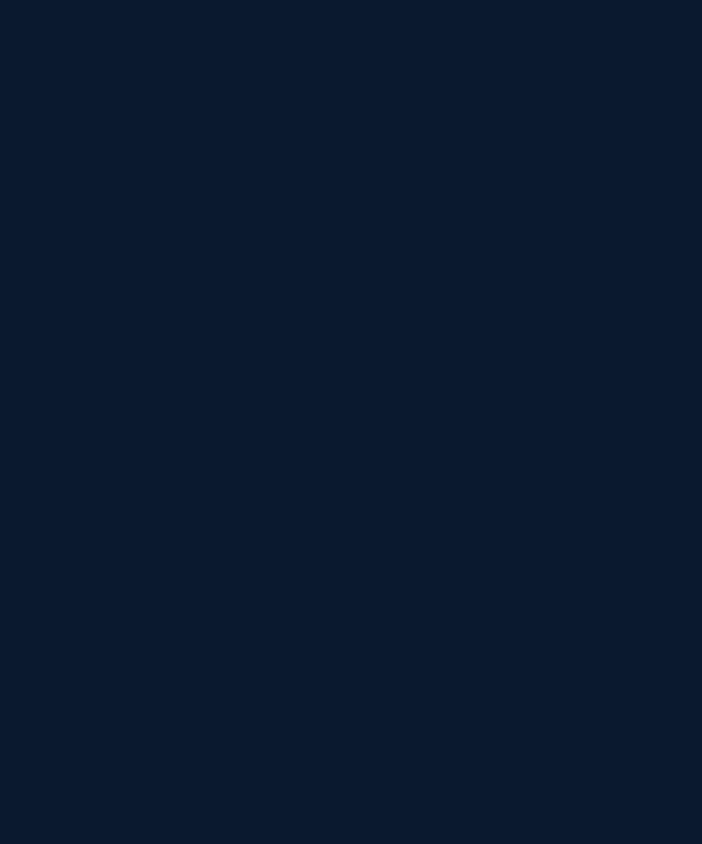
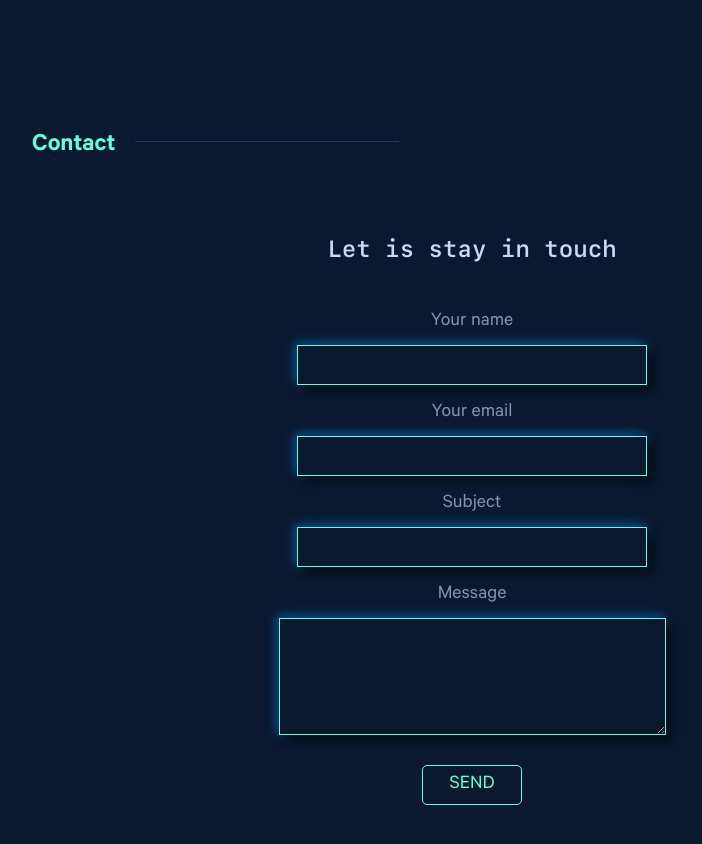
Before and after one commit to olimpiaspyra/portfolio, a React app: page / in a window 1280 px wide. Shown: the part 3100-3944 px from the top of the page, without its empty margins (168-870 px from the left). Before the commit the page ends 3220 px from the top, so only its background shows below. Built offline with nearby package versions, Linux system fonts and the light colour scheme.

Commit message:
Add contact section

```diff
--- a/src/components/layouts/MainContainer/MainContainer.jsx
+++ b/src/components/layouts/MainContainer/MainContainer.jsx
@@ -5,6 +5,7 @@ import HeroSection from '../../pages/HeroSection/HeroSection';
 import AboutSection from '../../pages/AboutSection/AboutSection';
 import ProjectsSection from '../../pages/ProjectsSection/Projects';
 import SkillsSection from '../../pages/SkillsSection/SkillsSections';
+import ContactSection from '../../pages/ContactSection/ContactSection';
 
 const StyledMainContainer = styled.main`
   width: 100%;
@@ -19,7 +20,8 @@ const MainContainer = () => {
       <HeroSection />
       <AboutSection />
       <ProjectsSection />
-      <SkillsSection/>
+      <SkillsSection />
+      <ContactSection />
     </StyledMainContainer>
   );
 };
--- /dev/null
+++ b/src/components/pages/ContactSection/ContactSection.jsx
@@ -0,0 +1,123 @@
+import React from 'react';
+import styled from 'styled-components';
+
+const StyledContainer = styled.section`
+max-width: 1000px;
+width: 100%;
+margin 0 auto;
+padding: 0 50px;
+min-height: 100vh;
+
+@media screen and (max-width: 1200px) {
+  padding: 0;
+}
+
+  h2 {
+    display: flex;
+    align-items: center;
+    margin: 10px 0 40px;
+    font-size: 2.6rem;
+    color: var(--green);
+    font-weight: 600;
+
+    &:after {
+      content: '';
+      display: block;
+      position: relative;
+      top: -5px;
+      margin-left: 20px;
+      height: 1px;
+      width: 30%;
+      background-color: var(--lightest-navy);
+    }
+  }
+`;
+
+const StyledSection = styled.div`
+  display: flex;
+  flex-direction: column;
+  justify-content: center;
+  align-items: center;
+
+  form {
+    display: flex;
+    flex-direction: column;
+    justify-content: center;
+    align-items: center;
+  }
+
+  h3 {
+    margin: 30px 0;
+    font-family: var(--font-mono);
+    color: var(--lightest-slate);
+    font-weight: 600;
+  }
+
+  label {
+    margin: 15px 0 10px 0;
+  }
+
+  input {
+    width: 350px;
+    height: 40px;
+    border: 1px solid var(--green);
+    background-color: var(--navy);
+    box-shadow: 5px 5px 10px #010911, -2px -2px 10px #0f60a8;
+    color: var(--lightest-slate);
+  }
+
+  textarea {
+    min-width: 350px;
+    max-width: 500px;
+    min-height: 115px;
+    max-height: 300px;
+    border: 1px solid var(--green);
+    background-color: var(--navy);
+    box-shadow: 5px 5px 10px #010911, -2px -2px 10px #0f60a8;
+    color: var(--slate);
+  }
+
+  button {
+    margin: 30px 0;
+    padding: 6px 12px;
+    width: 100px;
+    height: 40px;
+    border: 1px solid var(--green);
+    border-radius: 5px;
+    background-color: var(--navy);
+    color: var(--green);
+    font-weight: 400;
+    text-transform: uppercase;
+    text-align: center;
+    line-height: 1.2;
+    cursor: pointer;
+
+    &:hover {
+      background-color: var(--green-tint);
+    }
+  }
+`;
+
+const ContactSection = () => {
+  return (
+    <StyledContainer>
+      <h2>Contact</h2>
+      <StyledSection>
+        <form action='post' noValidate>
+          <h3>Let is stay in touch</h3>
+          <label> Your name</label>
+          <input type='text' />
+          <label>Your email</label>
+          <input type='text' />
+          <label>Subject</label>
+          <input type='text' />
+          <label>Message</label>
+          <textarea name='' id='' cols='37' rows='5'></textarea>
+          <button type='submit'>Send</button>
+        </form>
+      </StyledSection>
+    </StyledContainer>
+  );
+};
+
+export default ContactSection;
--- a/src/components/pages/SkillsSection/SkillsSections.jsx
+++ b/src/components/pages/SkillsSection/SkillsSections.jsx
@@ -7,6 +7,10 @@ const StyledContainer = styled.section`
   margin: 0 auto;
   padding: 0 50px;
   min-height: 100vh;
+
+  @media screen and (max-width: 1200px) {
+    padding: 0;
+  }
 
   h2 {
     display: flex;
```
